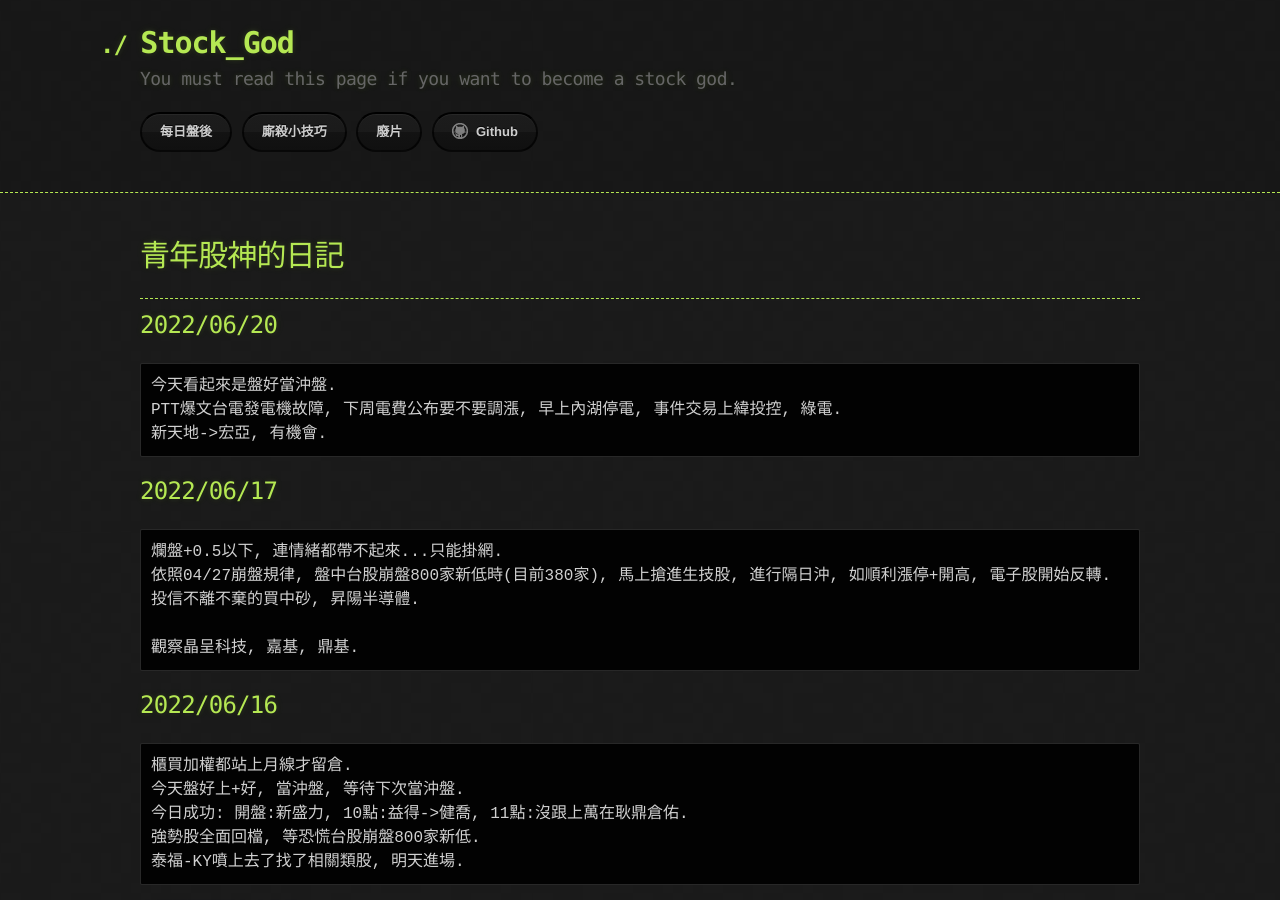
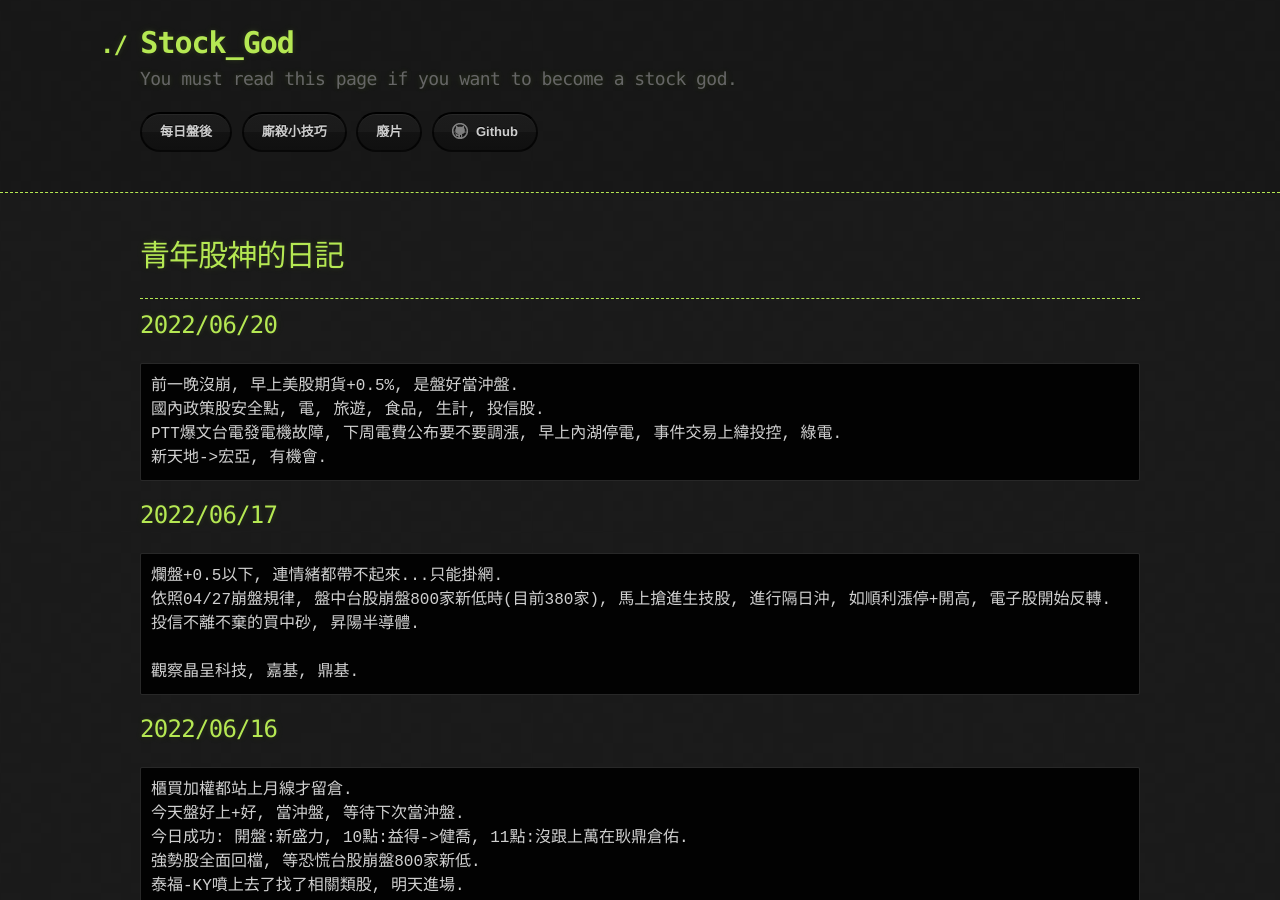
Before and after one commit to lepg5487/Stock_God, a Jekyll site: the page built from index.md, in a window 1280 px wide and 900 px high. Built offline with Jekyll 4.4.1, drawn with Linux system fonts in a browser that asks for light colours; our own code applies the rules of GitHub Pages for plain Markdown files.

Commit message:
Update index.md

````diff
--- a/index.md
+++ b/index.md
@@ -8,7 +8,8 @@ layout: testlayouts
 
 ## 2022/06/20
 ```
-今天看起來是盤好當沖盤.
+前一晚沒崩, 早上美股期貨+0.5%, 是盤好當沖盤.
+國內政策股安全點, 電, 旅遊, 食品, 生計, 投信股.
 PTT爆文台電發電機故障, 下周電費公布要不要調漲, 早上內湖停電, 事件交易上緯投控, 綠電.
 新天地->宏亞, 有機會.
 ```
````
